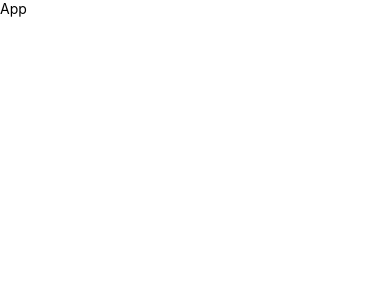
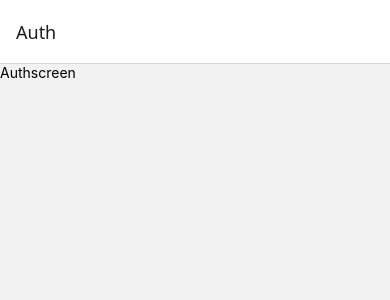
Before and after one commit to zaeemrehman3/Rating-App, a React Native app: screen /Auth in a window 390 px wide. Shown: the top 300 px of the page. Built offline with nearby package versions, Linux system fonts and the light colour scheme.

Commit message:
app started

```diff
--- a/App.jsx
+++ b/App.jsx
@@ -1,11 +1,14 @@
 import { View, Text } from 'react-native';
 import React from 'react';
+import { NavigationContainer } from '@react-navigation/native';
+import AuthStack from './src/navigations/AuthStack';
+
 
 const App = () => {
   return (
-    <View>
-      <Text>App</Text>
-    </View>
+    <NavigationContainer>
+      <AuthStack />
+    </NavigationContainer>
   );
 };
 
--- /dev/null
+++ b/src/navigations/AuthStack.jsx
@@ -0,0 +1,16 @@
+import { View, Text } from 'react-native';
+import React from 'react';
+import Authscreen from '../screens/Authscreen';
+import { createNativeStackNavigator } from '@react-navigation/native-stack';
+
+const Stack = createNativeStackNavigator();
+
+const AuthStack = () => {
+  return (
+   <Stack.Navigator>
+    <Stack.Screen name="Auth" component={Authscreen} />
+   </Stack.Navigator>
+  );
+};
+
+export default AuthStack;
--- /dev/null
+++ b/src/screens/Authscreen.jsx
@@ -0,0 +1,14 @@
+import { StyleSheet, Text, View } from 'react-native';
+import React from 'react';
+
+const Authscreen = () => {
+  return (
+    <View>
+      <Text>Authscreen</Text>
+    </View>
+  );
+};
+
+export default Authscreen;
+
+const styles = StyleSheet.create({});
```
Also changed, not shown: package.json (+5 -2 lines), src/screens/Loginscreen.jsx (added, +14 -0 lines), src/screens/Signupscreen.jsx (added, +14 -0 lines), 2 other files (tests, documents, lock files or other folders).
